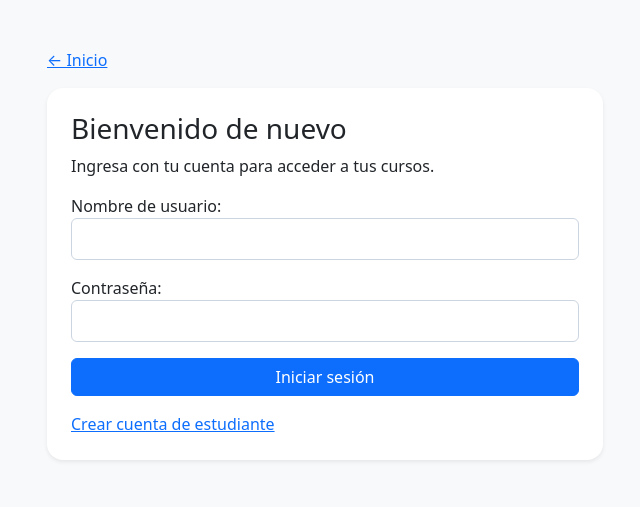
After one commit to AnibalBarraza/Projecto-Django, a Django app: page /ingresar/ in a window 1280 px wide. The commit adds this page. Shown: the top 507 px of the page, without its empty margins (315-955 px from the left). Run offline with Django 5.2, Linux system fonts and the light colour scheme.

Commit message:
cuentas cuentas
cuentas

```diff
--- /dev/null
+++ b/AppEstudios/cuentas.py
@@ -0,0 +1,187 @@
+from functools import wraps
+
+from django import forms
+from django.contrib import messages
+from django.contrib.auth import get_user_model, login, logout
+from django.contrib.auth.decorators import login_required
+from django.contrib.auth.forms import AuthenticationForm, UserCreationForm
+from django.contrib.auth.views import LoginView
+from django.core.exceptions import PermissionDenied
+from django.db import transaction
+from django.shortcuts import get_object_or_404, redirect, render
+from django.views.decorators.http import require_POST
+
+from .models import Estudiante, Inscripcion, Sala
+
+
+def es_profesor(usuario):
+    return usuario.is_authenticated and (
+        usuario.is_superuser
+        or usuario.groups.filter(name="Profesores").exists()
+    )
+
+
+def salas_del_profesor(usuario):
+    if not es_profesor(usuario):
+        raise PermissionDenied("Esta sección es para profesores.")
+
+    if usuario.is_superuser:
+        return Sala.objects.all()
+
+    return Sala.objects.filter(profesor=usuario)
+
+
+def acceso_profesor(vista):
+    @login_required(login_url="ingresar")
+    @wraps(vista)
+    def protegida(request, *args, **kwargs):
+        salas_del_profesor(request.user)
+        return vista(request, *args, **kwargs)
+
+    return protegida
+
+
+class IngresoForm(AuthenticationForm):
+    username = forms.CharField(label="Nombre de usuario")
+    password = forms.CharField(
+        label="Contraseña",
+        widget=forms.PasswordInput,
+    )
+
+
+class IngresarView(LoginView):
+    template_name = "cuenta.html"
+    authentication_form = IngresoForm
+    extra_context = {"modo": "ingreso"}
+    redirect_authenticated_user = True
+
+    def get_success_url(self):
+        return "/mi-cuenta/"
+
+
+class RegistroCuentaForm(UserCreationForm):
+    first_name = forms.CharField(label="Nombre", max_length=100)
+    last_name = forms.CharField(label="Apellido", max_length=100)
+
+    edad = forms.IntegerField(
+        label="Edad",
+        min_value=1,
+        max_value=120,
+    )
+
+    tiempo_viaje = forms.ChoiceField(
+        label="Tiempo de viaje",
+        choices=Estudiante.TIEMPO_VIAJE_CHOICES,
+    )
+
+    tengo_registros = forms.BooleanField(
+        required=False,
+        label=(
+            "Ya tengo notas o registros anteriores: "
+            "solicitar vinculación de mi cuenta"
+        ),
+    )
+
+    class Meta:
+        model = get_user_model()
+        fields = (
+            "username",
+            "first_name",
+            "last_name",
+            "edad",
+            "tiempo_viaje",
+            "tengo_registros",
+            "password1",
+            "password2",
+        )
+
+
+def registrarse(request):
+    if request.user.is_authenticated:
+        return redirect("mi_cuenta")
+
+    formulario = RegistroCuentaForm(request.POST or None)
+
+    if request.method == "POST" and formulario.is_valid():
+        with transaction.atomic():
+            usuario = formulario.save()
+
+            if not formulario.cleaned_data["tengo_registros"]:
+                Estudiante.objects.create(
+                    usuario=usuario,
+                    nombre=usuario.first_name,
+                    apellido=usuario.last_name,
+                    edad=formulario.cleaned_data["edad"],
+                    tiempo_viaje=formulario.cleaned_data["tiempo_viaje"],
+                )
+
+        login(request, usuario)
+        return redirect("mi_cuenta")
+
+    return render(
+        request,
+        "cuenta.html",
+        {"form": formulario, "modo": "registro"},
+    )
+
+
+@login_required(login_url="ingresar")
+def mi_cuenta(request):
+    if es_profesor(request.user):
+        return redirect("administrador")
+
+    if Estudiante.objects.filter(usuario=request.user).exists():
+        return redirect("usuario")
+
+    return render(
+        request,
+        "cuenta.html",
+        {"modo": "pendiente"},
+    )
+
+
+@login_required(login_url="ingresar")
+@require_POST
+def salir(request):
+    logout(request)
+    return redirect("ingresar")
+
+
+@login_required(login_url="ingresar")
+@require_POST
+def inscribirse(request):
+    estudiante = get_object_or_404(
+        Estudiante,
+        usuario=request.user,
+    )
+
+    codigo = request.POST.get("codigo_sala", "").strip().upper()
+
+    sala = Sala.objects.filter(
+        codigo=codigo,
+        archivada=False,
+    ).first()
+
+    if sala is None:
+        messages.error(
+            request,
+            "No encontramos un curso activo con ese código.",
+        )
+        return redirect("usuario")
+
+    _, nueva = Inscripcion.objects.get_or_create(
+        estudiante=estudiante,
+        sala=sala,
+    )
+
+    # Compatibilidad con la pantalla actual.
+    if estudiante.sala_id is None:
+        estudiante.sala = sala
+        estudiante.save(update_fields=["sala"])
+
+    messages.success(
+        request,
+        "Inscripción completada."
+        if nueva else "Ya estás inscrito en este curso.",
+    )
+    return redirect("usuario")
--- a/AppEstudios/seguimiento.py
+++ b/AppEstudios/seguimiento.py
@@ -5,7 +5,7 @@ from django.db.models import Sum
 from django.shortcuts import redirect, render
 from django.utils import timezone
 from django.views.decorators.http import require_POST
-
+from django.contrib.auth.decorators import login_required
 from .forms import RegistroEstudioForm
 from .models import Estudiante, RegistroEstudio
 
@@ -51,10 +51,11 @@ def contexto_estudio(estudiante):
     }
 
 
+@login_required(login_url="ingresar")
 @require_POST
 def guardar_estudio(request):
     estudiante = Estudiante.objects.filter(
-        id=request.session.get("estudiante_id")
+        usuario=request.user
     ).first()
 
     if not estudiante:
--- a/AppEstudios/templates/administrador.html
+++ b/AppEstudios/templates/administrador.html
@@ -36,6 +36,7 @@
 
         <!-- Main Content Area -->
         <div class="col-md-10 p-4">
+            {% include "barra_cuenta.html" %}
             {% if messages %}
                 {% for message in messages %}
                 <div class="alert {% if message.tags == 'error' %}alert-danger{% elif message.tags == 'success' %}alert-success{% else %}alert-warning{% endif %}" role="alert">{{ message }}</div>
--- /dev/null
+++ b/AppEstudios/templates/cuenta.html
@@ -0,0 +1,101 @@
+<!DOCTYPE html>
+<html lang="es">
+<head>
+    <meta charset="UTF-8">
+    <meta name="viewport" content="width=device-width, initial-scale=1">
+    <title>Mi cuenta · Diagnóstico Escolar</title>
+
+    <link
+        href="https://cdn.jsdelivr.net/npm/bootstrap@5.3.2/dist/css/bootstrap.min.css"
+        rel="stylesheet">
+
+    <style>
+        input:not([type="checkbox"]) {
+            width: 100%;
+            padding: .5rem;
+            border: 1px solid #cbd5e1;
+            border-radius: 6px;
+        }
+
+        select { max-width: 100%; }
+        .errorlist { color: #b91c1c; }
+
+        .helptext {
+            display: block;
+            font-size: .85rem;
+            color: #64748b;
+        }
+    </style>
+</head>
+
+<body class="bg-light">
+<main class="container py-5" style="max-width: 580px;">
+    <a href="{% url 'index' %}">← Inicio</a>
+
+    <section class="card border-0 shadow-sm rounded-4 p-4 mt-3">
+        {% if modo == "pendiente" %}
+
+            <h1 class="h3">Cuenta creada</h1>
+
+            <p>
+                Falta vincular tus registros anteriores
+                o habilitar tu acceso de profesor.
+            </p>
+
+            <p>
+                Indica al administrador tu usuario:
+                <strong>{{ request.user.username }}</strong>.
+                No compartas tu contraseña.
+            </p>
+
+            <form method="post" action="{% url 'salir' %}">
+                {% csrf_token %}
+                <button class="btn btn-outline-secondary">
+                    Cerrar sesión
+                </button>
+            </form>
+
+        {% else %}
+
+            {% if modo == "registro" %}
+                <h1 class="h3">Tu cuenta de estudiante</h1>
+                <p>Una cuenta para todas tus asignaturas.</p>
+
+                <p class="small text-muted">
+                    Si ya tienes notas o registros, marca la solicitud
+                    de vinculación para conservar tu perfil anterior.
+                    El administrador lo asociará por ID.
+                </p>
+            {% else %}
+                <h1 class="h3">Bienvenido de nuevo</h1>
+                <p>Ingresa con tu cuenta para acceder a tus cursos.</p>
+            {% endif %}
+
+            <form method="post">
+                {% csrf_token %}
+                {{ form.as_p }}
+
+                <button class="btn btn-primary w-100">
+                    {% if modo == "registro" %}
+                        Crear cuenta
+                    {% else %}
+                        Iniciar sesión
+                    {% endif %}
+                </button>
+            </form>
+
+            <p class="mt-3 mb-0">
+                {% if modo == "registro" %}
+                    <a href="{% url 'ingresar' %}">Ya tengo cuenta</a>
+                {% else %}
+                    <a href="{% url 'registrarse' %}">
+                        Crear cuenta de estudiante
+                    </a>
+                {% endif %}
+            </p>
+
+        {% endif %}
+    </section>
+</main>
+</body>
+</html>
--- a/AppEstudios/templates/usuario.html
+++ b/AppEstudios/templates/usuario.html
@@ -46,7 +46,7 @@
 
         <!-- Main Content Area -->
         <div class="col-md-10 p-4">
-
+            {% include "barra_cuenta.html" %}
             {% if mostrar_login %}
             <div class="row justify-content-center mt-5">
                 <div class="col-md-6 col-lg-5">
@@ -96,9 +96,6 @@
                     <button id="calendarToggle" class="btn btn-primary" type="button" aria-expanded="true" aria-controls="calendarPanel">
                         Calendario
                     </button>
-                    <a href="{% url 'logout_usuario' %}" class="btn btn-outline-secondary btn-sm align-content-center">
-                        🚪 Cambiar de Sala / Usuario
-                    </a>
                 </div>
             </div>
 
--- a/AppEstudios/urls.py
+++ b/AppEstudios/urls.py
@@ -1,5 +1,5 @@
 from django.urls import path
-from . import views
+from . import views, cuentas
 from .seguimiento import guardar_estudio
 
 urlpatterns = [
@@ -9,4 +9,13 @@ urlpatterns = [
     path('usuario/', views.usuario, name="usuario"),
     path('logout-usuario/', views.logout_usuario, name="logout_usuario"),
     path("guardar-estudio/", guardar_estudio, name="guardar_estudio"),
+        path(
+        "ingresar/",
+        cuentas.IngresarView.as_view(),
+        name="ingresar",
+    ),
+    path("registrarse/", cuentas.registrarse, name="registrarse"),
+    path("mi-cuenta/", cuentas.mi_cuenta, name="mi_cuenta"),
+    path("salir/", cuentas.salir, name="salir"),
+    path("inscribirse/", cuentas.inscribirse, name="inscribirse"),
 ]
```
Also changed, not shown: AppEstudios/panel.py (+4 -4 lines), AppEstudios/templates/barra_cuenta.html (added, +51 -0 lines), AppEstudios/views.py (+49 -95 lines).
